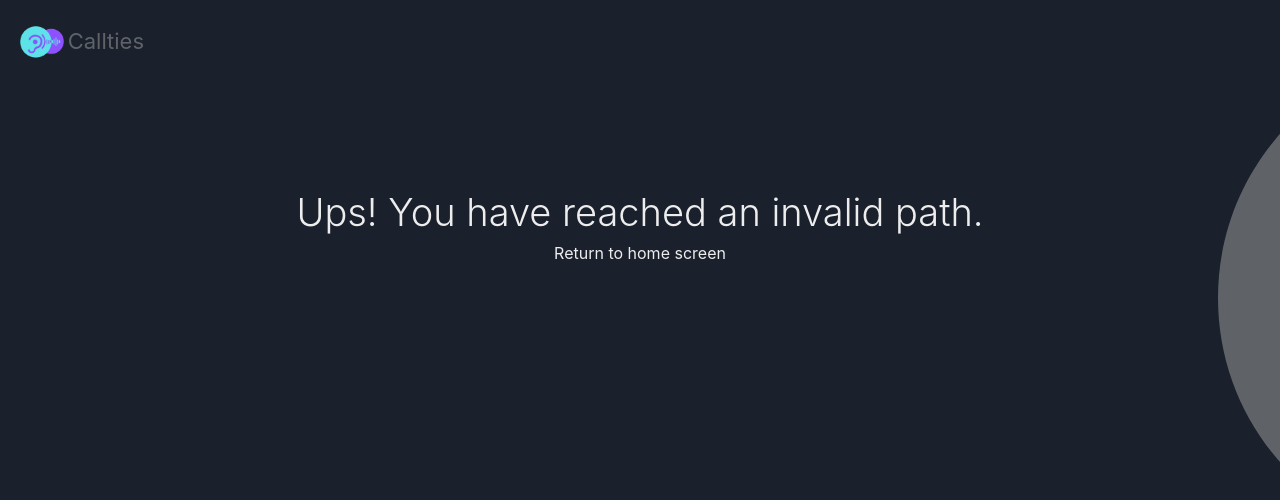
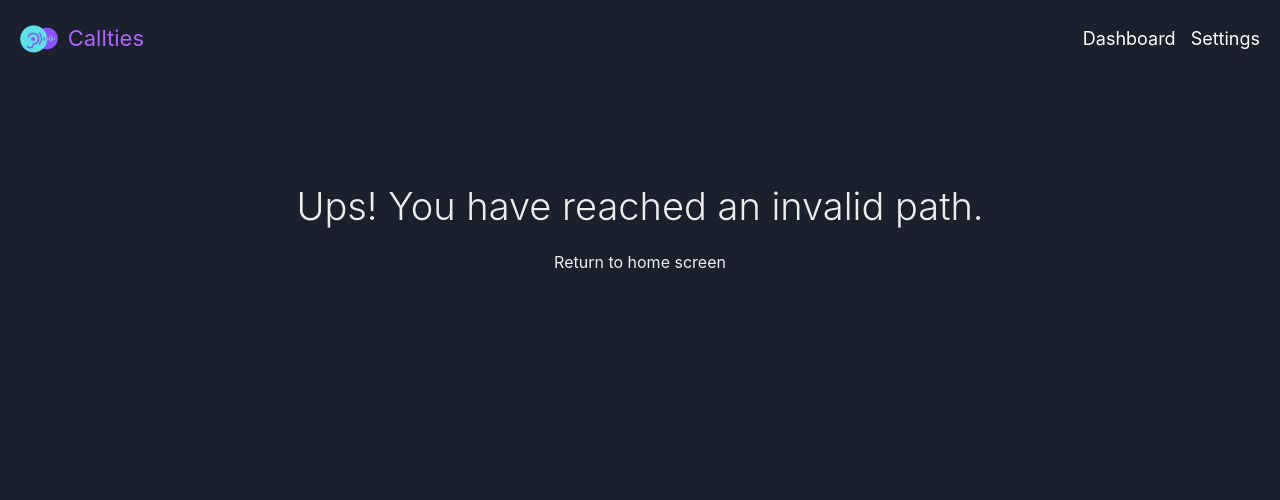
Before and after one commit to nicolasguasca1/eth-online-hackathon, a Next.js app: page / in a window 1280 px wide. Shown: the top 500 px of the page. Built offline with nearby package versions, Linux system fonts and the light colour scheme; no server answers; what react-moralis would draw is missing.

Commit message:
Small styles

```diff
--- a/components/UI/Header.tsx
+++ b/components/UI/Header.tsx
@@ -22,10 +22,10 @@ const Header = () => {
           />
         </Link>
         <Link passHref href="/">
-          <span className={styles.help_text}>Callties</span>
+          <span className={styles.title}>Callties</span>
         </Link>
       </div>
-      <div className={styles.action_btn}>
+      {/* <div className={styles.action_btn}>
         <FontAwesomeIcon
           className={styles.icon_block}
           icon={faQuestionCircle}
@@ -35,6 +35,34 @@ const Header = () => {
           icon={faExclamationCircle}
         />
         <FontAwesomeIcon className={styles.icon_block} icon={faCog} />
+      </div> */}
+      <div className={styles.action_btn}>
+        {/* <Link passHref href="/">
+          <Image
+            className={styles.image}
+            alt="logo"
+            width="60"
+            height="60"
+            src="/squared.png"
+          />
+        </Link> */}
+        <Link passHref href="/dashboard/[username]">
+          <span className={styles.help_text}>Dashboard</span>
+        </Link>
+        {/* </div>
+      <div className={styles.action_btn}> */}
+        {/* <Link passHref href="/">
+          <Image
+            className={styles.image}
+            alt="logo"
+            width="60"
+            height="60"
+            src="/squared.png"
+          />
+        </Link> */}
+        <Link passHref href="/settings/[username]">
+          <span className={styles.help_text}>Settings</span>
+        </Link>
       </div>
     </div>
   );
--- a/pages/[...all].tsx
+++ b/pages/[...all].tsx
@@ -7,7 +7,7 @@ const NoMatch = () => {
     <Page>
       <div className={styles.no_match_content}>
         <h2 className={styles.h2}>Ups! You have reached an invalid path.</h2>
-        <div className="action-btn">
+        <div className={styles.btn}>
           <Link passHref href="/home">
             Return to home screen
           </Link>
--- a/pages/call/[...all].tsx
+++ b/pages/call/[...all].tsx
@@ -9,7 +9,7 @@ const NoMatch = () => {
         <h2 className={styles.h2}>
           Ups! The path you are looking for does not match any existing call.
         </h2>
-        <div className="action-btn">
+        <div className={styles.btn}>
           <Link passHref href="/home">
             Return to home screen
           </Link>
--- a/styles/Header.module.css
+++ b/styles/Header.module.css
@@ -10,9 +10,15 @@
   box-sizing: border-box;
 }
 .help_text {
+  font-size: 18px;
+  padding-left: 15px;
+  color: #ffffff;
+}
+
+.title {
   font-size: 22px;
-  padding-left: 4px;
-  color: #5f6368;
+  padding-left: 10px;
+  color: #b162ff;
 }
 .icon_block {
   font-size: 20px;
```
